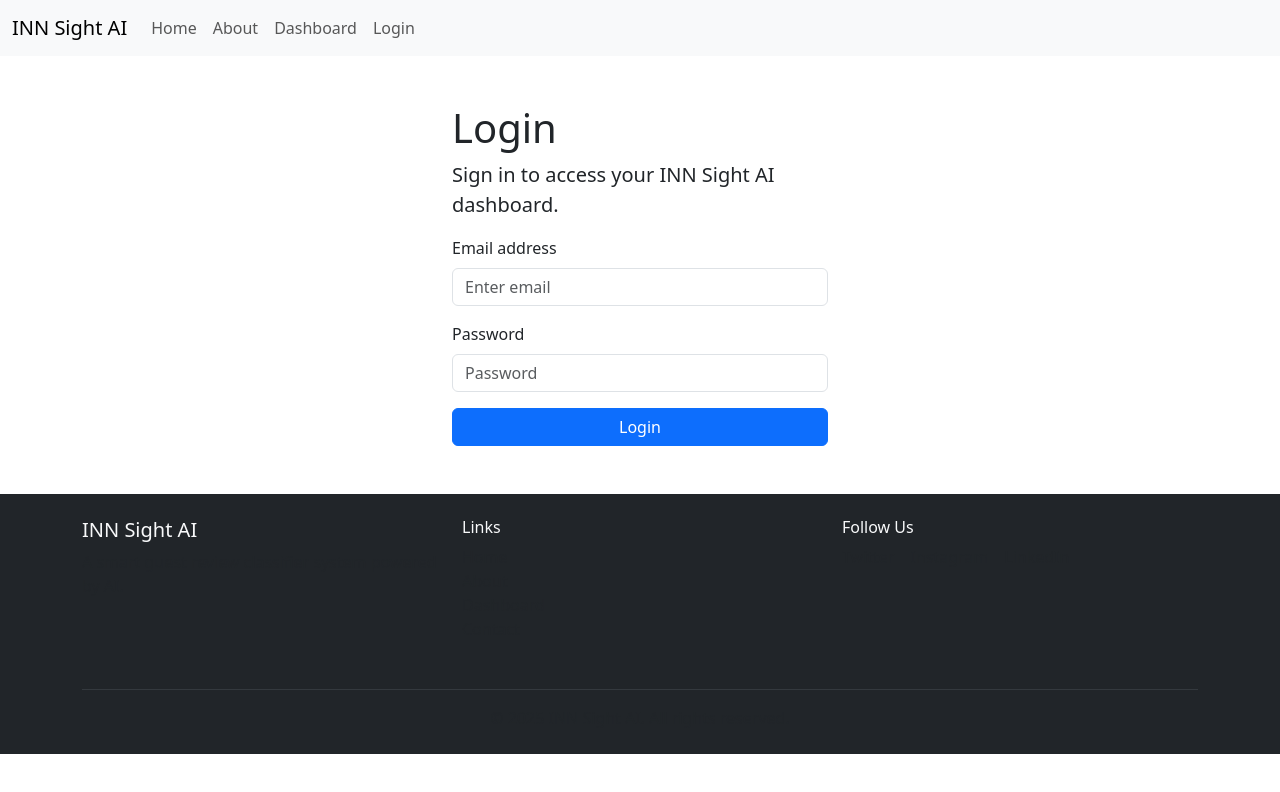
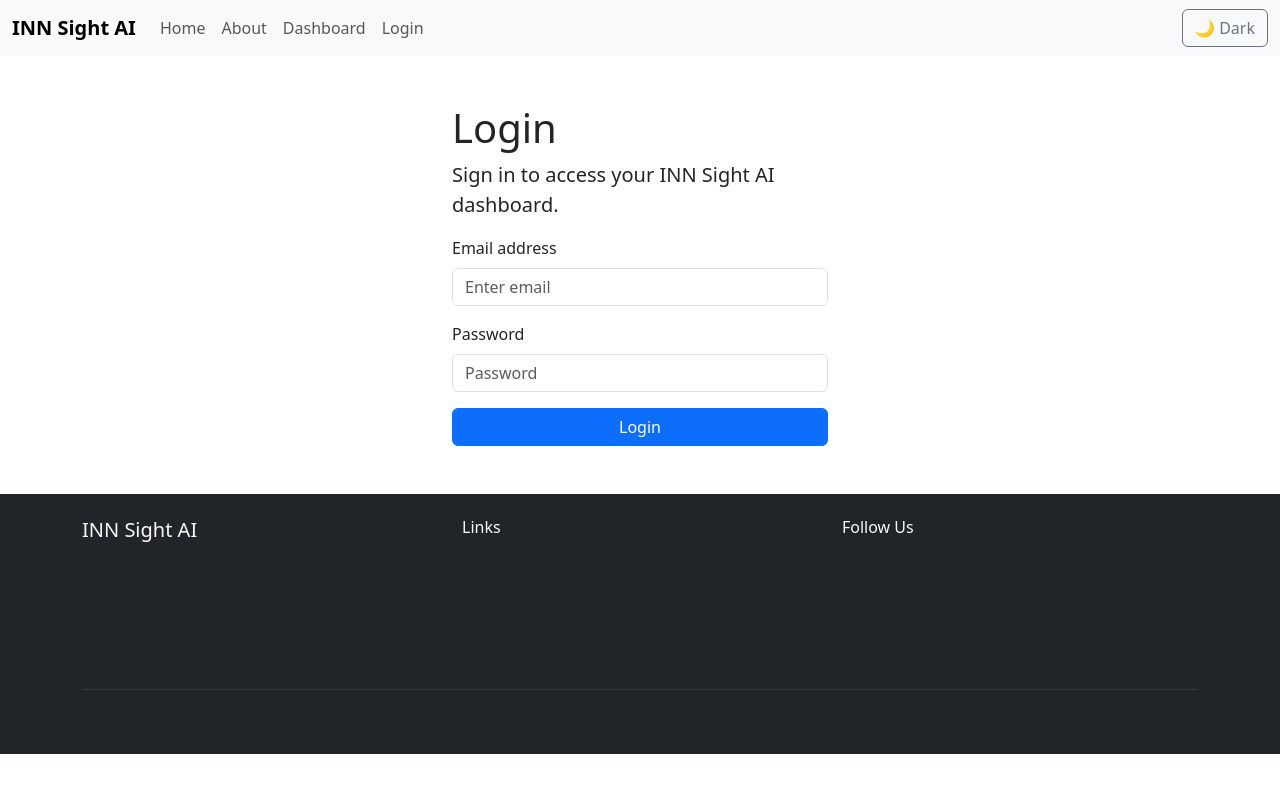
Before and after one commit to mehaksethiii/Stay-INN_sight-AI, a React (Create React App) app: page /login in a window 1280 px wide. Shown: the top 792 px of the page. Built offline with nearby package versions, Linux system fonts and the light colour scheme.

Commit message:
feat: added dark and light mode toggle to Navbar — clicking the button switches theme, choice is saved in localStorage so it persists on page refresh

```diff
--- a/src/App.css
+++ b/src/App.css
@@ -36,3 +36,35 @@
     transform: rotate(360deg);
   }
 }
+
+/* Dark mode styles */
+.dark-mode {
+  background-color: #121212;
+  color: #f0f0f0;
+  min-height: 100vh;
+}
+
+.dark-mode .card {
+  background-color: #1e1e1e;
+  border-color: #333;
+  color: #f0f0f0;
+}
+
+.dark-mode .bg-light {
+  background-color: #1e1e1e !important;
+}
+
+.dark-mode .text-muted {
+  color: #aaaaaa !important;
+}
+
+.dark-mode footer {
+  background-color: #0a0a0a !important;
+}
+
+/* Light mode styles */
+.light-mode {
+  background-color: #ffffff;
+  color: #212529;
+  min-height: 100vh;
+}
--- a/src/App.js
+++ b/src/App.js
@@ -1,5 +1,6 @@
 import 'bootstrap/dist/css/bootstrap.min.css';
 import './App.css';
+import { useState } from 'react';
 import { BrowserRouter, Routes, Route } from 'react-router-dom';
 import Navbar from './components/Navbar';
 import Footer from './components/Footer';
@@ -9,9 +10,21 @@ import Dashboard from './pages/Dashboard';
 import Login from './pages/Login';
 
 function App() {
+  // load saved preference from localStorage, default to false (light)
+  const [darkMode, setDarkMode] = useState(
+    localStorage.getItem('darkMode') === 'true'
+  );
+
+  const toggleDarkMode = () => {
+    const newMode = !darkMode;
+    setDarkMode(newMode);
+    localStorage.setItem('darkMode', newMode);
+  };
+
   return (
+    <div className={darkMode ? 'dark-mode' : 'light-mode'}>
       <BrowserRouter>
-      <Navbar />
+        <Navbar darkMode={darkMode} toggleDarkMode={toggleDarkMode} />
         <Routes>
           <Route path="/" element={<Home />} />
           <Route path="/about" element={<About />} />
@@ -20,6 +33,7 @@ function App() {
         </Routes>
         <Footer />
       </BrowserRouter>
+    </div>
   );
 }
 
--- a/src/components/Navbar.js
+++ b/src/components/Navbar.js
@@ -1,11 +1,11 @@
 import React from 'react';
 import { Link } from 'react-router-dom';
 
-function Navbar() {
+function Navbar({ darkMode, toggleDarkMode }) {
   return (
-    <nav className="navbar navbar-expand-lg bg-body-tertiary">
+    <nav className={`navbar navbar-expand-lg ${darkMode ? 'navbar-dark bg-dark' : 'navbar-light bg-light'}`}>
       <div className="container-fluid">
-        <Link className="navbar-brand" to="/">INN Sight AI</Link>
+        <Link className="navbar-brand fw-bold" to="/">INN Sight AI</Link>
         <button className="navbar-toggler" type="button" data-bs-toggle="collapse" data-bs-target="#navbarNav" aria-controls="navbarNav" aria-expanded="false" aria-label="Toggle navigation">
           <span className="navbar-toggler-icon"></span>
         </button>
@@ -24,6 +24,14 @@ function Navbar() {
               <Link className="nav-link" to="/login">Login</Link>
             </li>
           </ul>
+          {/* Dark/Light mode toggle button */}
+          <button
+            className="btn btn-outline-secondary ms-2"
+            onClick={toggleDarkMode}
+            title="Toggle dark/light mode"
+          >
+            {darkMode ? '☀️ Light' : '🌙 Dark'}
+          </button>
         </div>
       </div>
     </nav>
--- a/src/pages/Home.js
+++ b/src/pages/Home.js
@@ -1,6 +1,7 @@
 import React from 'react';
 import Hero from '../components/Hero';
 import Card from '../components/Card';
+import Button from '../components/ui/Button';
 
 function Home() {
   return (
@@ -28,6 +29,11 @@ function Home() {
             action={{ label: "Read More", onClick: () => console.log("clicked") }}
           />
         </div>
+        <div className="d-flex gap-3 mt-4">
+          <Button variant="primary" size="lg">Get Started</Button>
+          <Button variant="outline" size="sm">Cancel</Button>
+          <Button variant="secondary" size="md" disabled>Disabled</Button>
+        </div>
       </div>
     </>
   );
```
Lines whose indentation alone changed are shown as unchanged.
